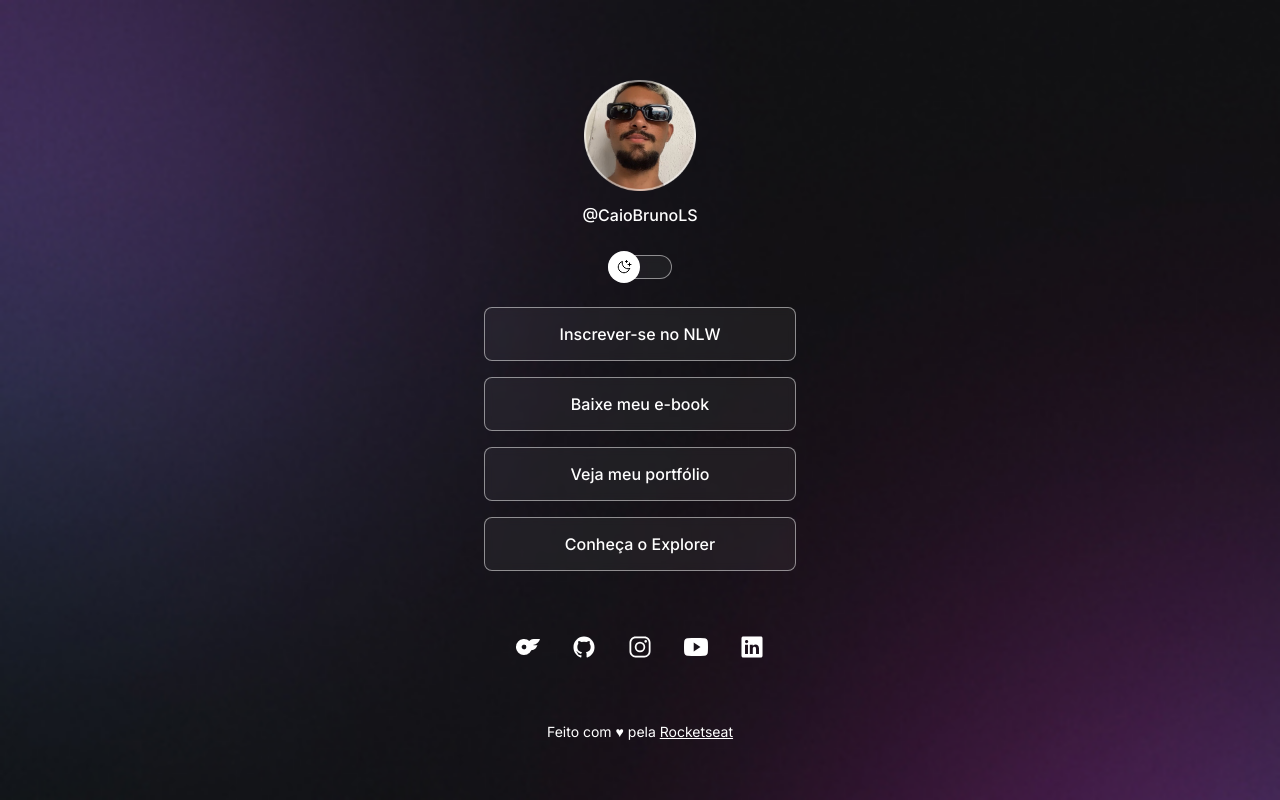
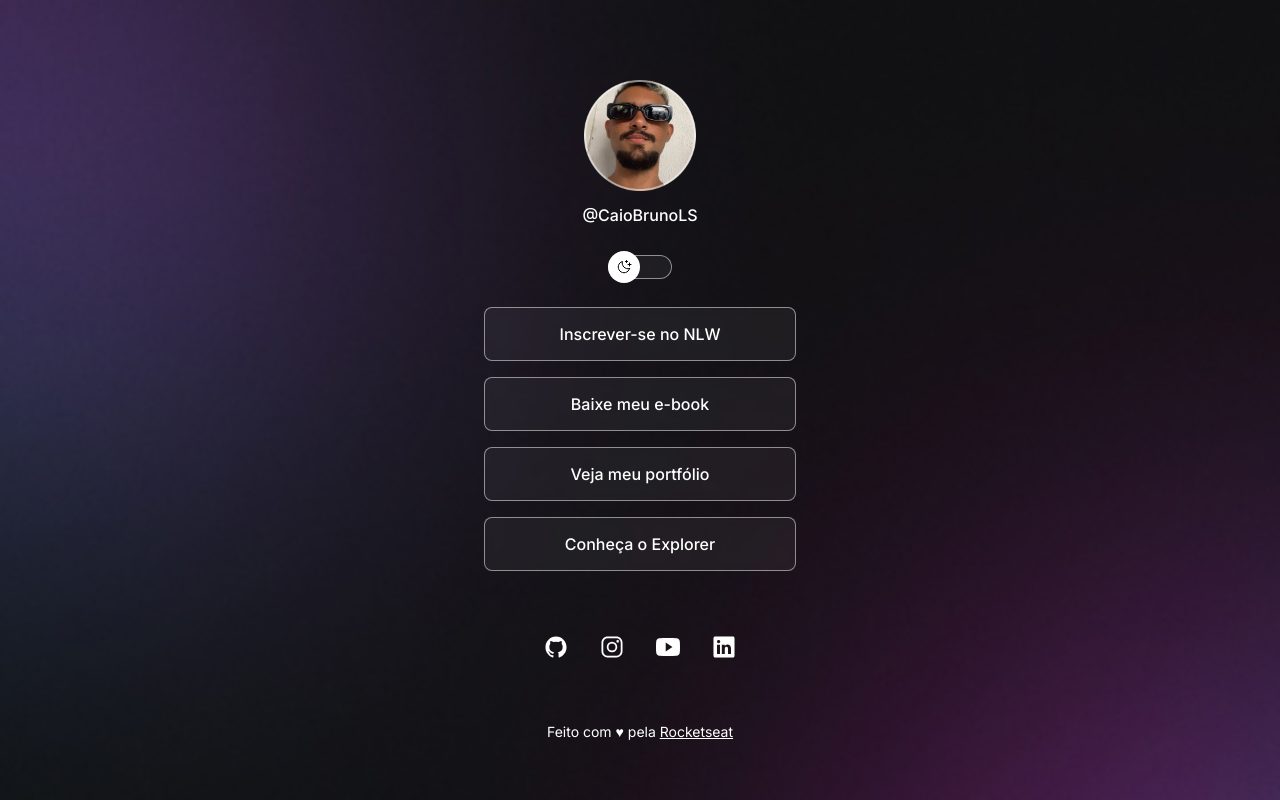
Before and after one commit to CaioBrunoL/DevLinks, a plain HTML site: page index.html in a window 1280 px wide. Drawn offline with nearby package versions, Linux system fonts and the light colour scheme.

Commit message:
:tada: initial commit

```diff
--- a/index.html
+++ b/index.html
@@ -42,9 +42,7 @@
         </ul>
 
         <div id="social-links">
-            <a>
-                <svg xmlns="http://www.w3.org/2000/svg" width="1em" height="1em" viewBox="0 0 24 24"><path fill="currentColor" d="M24 4.003h-4.015c-3.45 0-5.3.197-6.748 1.957a7.996 7.996 0 1 0 2.103 9.211c3.182-.231 5.39-2.134 6.085-5.173c0 0-2.399.585-4.43 0c4.018-.777 6.333-3.037 7.005-5.995M5.61 11.999A2.391 2.391 0 0 1 9.28 9.97a2.966 2.966 0 0 1 2.998-2.528h.008c-.92 1.778-1.407 3.352-1.998 5.263A2.392 2.392 0 0 1 5.61 12Zm2.386-7.996a7.996 7.996 0 1 0 7.996 7.996a7.996 7.996 0 0 0-7.996-7.996m0 10.394A2.399 2.399 0 1 1 10.395 12a2.396 2.396 0 0 1-2.399 2.398Z"/></svg>
-            </a>
+
             <a href="https://github.com/caiobrunol" target="_blank">
                 <ion-icon name="logo-github"></ion-icon>
             </a>
```
